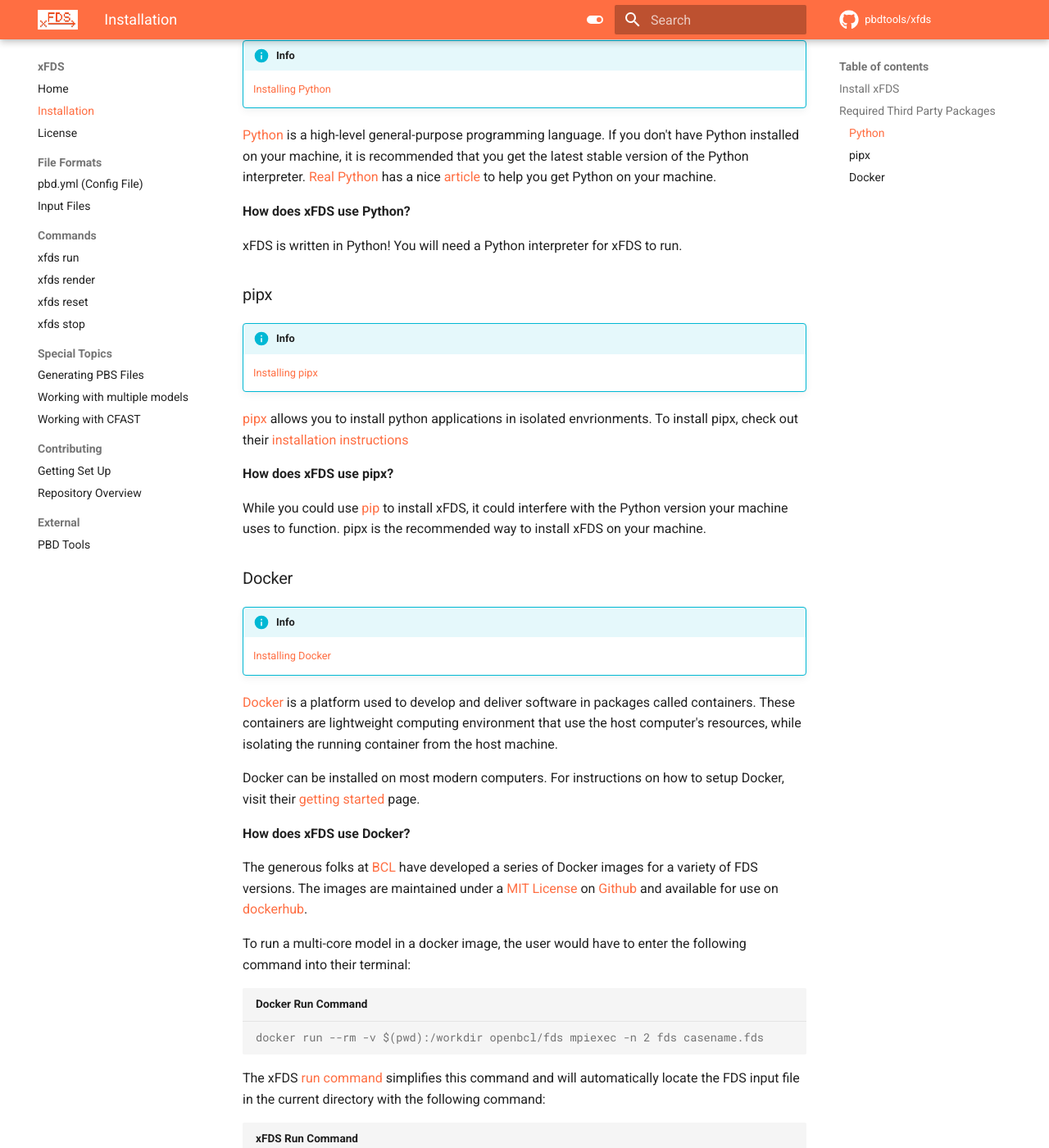
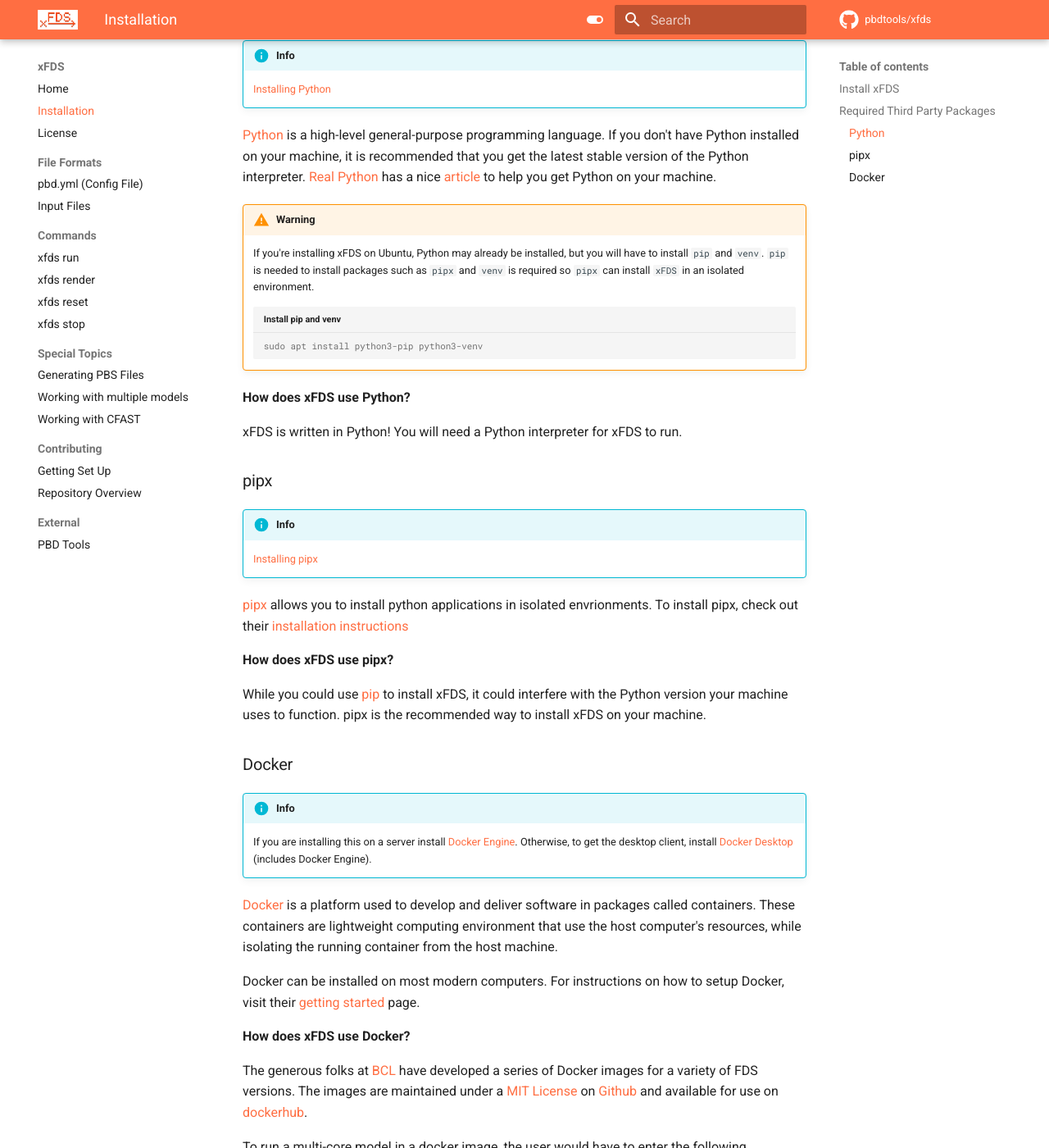
Before and after one commit to pbdtools/xfds, an MkDocs documentation site: the page built from docs/installation.md, in a window 1280 px wide and 1400 px high, scrolled down 635 px. Shown: the whole window at 82% size. Built offline with MkDocs 1.6.1 and Material for MkDocs 9.7.7, drawn with Linux system fonts in a browser that asks for light colours; comment, search, counter and statistics services are not loaded.

Commit message:
tips for installing on an ubuntu server

````diff
--- a/docs/installation.md
+++ b/docs/installation.md
@@ -25,6 +25,12 @@ $ xfds --help
 
 [Python](https://www.python.org/) is a high-level general-purpose programming language. If you don't have Python installed on your machine, it is recommended that you get the latest stable version of the Python interpreter. [Real Python](https://realpython.com) has a nice [article](https://realpython.com/installing-python/) to help you get Python on your machine.
 
+!!! warning
+    If you're installing xFDS on Ubuntu, Python may already be installed, but you will have to install `pip` and `venv`. `pip` is needed to install packages such as `pipx` and `venv` is required so `pipx` can install `xFDS` in an isolated environment.
+    ```console title="Install pip and venv"
+    sudo apt install python3-pip python3-venv
+    ```
+
 **How does xFDS use Python?**
 
 xFDS is written in Python! You will need a Python interpreter for xFDS to run.
@@ -43,7 +49,8 @@ While you could use [pip](https://pip.pypa.io/en/stable/) to install xFDS, it co
 ### Docker
 
 !!!info
-    [Installing Docker](https://www.docker.com/get-started/)
+    If you are installing this on a server install [Docker Engine](https://docs.docker.com/engine/install/). Otherwise, to get the desktop client, install
+    [Docker Desktop](https://www.docker.com/get-started/) (includes Docker Engine).
 
 [Docker](https://www.docker.com/) is a platform used to develop and deliver software in packages called containers. These containers are lightweight computing environment that use the host computer's resources, while isolating the running container from the host machine.
 
````
